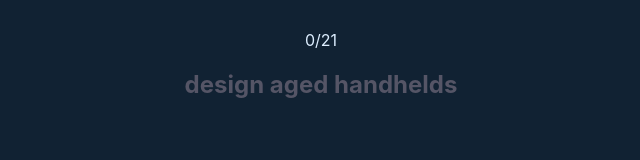
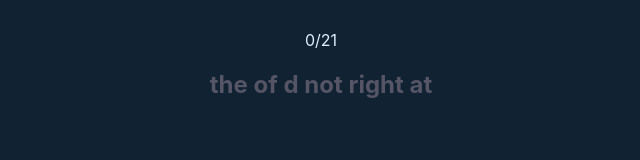
Before and after one commit to DKormann/keyspeed, a SvelteKit app: page / in a window 1280 px wide. Shown: the part 159-319 px from the top of the page, without its empty margins (319-959 px from the left). Built offline with nearby package versions, Linux system fonts and the light colour scheme.

Commit message:
custom random

```diff
--- a/src/routes/+page.svelte
+++ b/src/routes/+page.svelte
@@ -97,6 +97,7 @@
             content = []
             end_game("WIN")
             level += 1
+
             if (level > highscore){
                 highscore = level
                 localStorage.highscore = highscore
@@ -125,9 +126,6 @@
     function start_hunt(){
 
         caret.style.display = "block"
-
-
-        // get the current date
 
         start_time = Date.now()
 
@@ -205,17 +203,14 @@
 
     var date = get_date()
 
-
-
     if (browser) {
         if (history[history.length - 1][0] != date){
             history.push([date, level])
-            console.log(history);
+
         }
     }
 
     function start_game(){
-
 
         date = get_date()
         if (localStorage.last_used != date){
@@ -243,18 +238,42 @@
         }
         letter_count = 0
 
+        set_random_state(date+level)
+
         while(letter_count < content_size){
-            const new_word = get_word()
+            const new_word = get_word(date+level+letter_count)
             content.push(new_word)
             letter_count += new_word.length + 1
         }
         letter_count -= 1
     }
 
-    function get_word(){
+    const salt = 2**32 *0.34857344
+    var random_state = salt
+
+    function set_random_state(seed:string){
+        random_state = salt
+        random(seed)
+    }
+
+    function random(seed = "sdfj0"){
+
+        for (let i = 0; i < seed.length; i++) {
+            const char = seed.charCodeAt(i);
+            random_state = ((random_state << 5) - random_state) + char;
+            random_state = random_state & random_state; // Convert to 32-bit integer
+        }
+
+        const randomNumber = Math.abs(random_state) / Math.pow(2, 32); // Divide by 2^32 to get a floating-point number between 0 and 1
+
+        return randomNumber;
+    }
+
+    function get_word(seed:string){
 
         const exp = 1000
-        var idx = (exp ** Math.random()-1)/(exp-1)
+
+        var idx = (exp ** random(seed)-1)/(exp-1)
 
         idx = Math.floor(idx* eng_list.length)
         const word = eng_list[idx]
```
